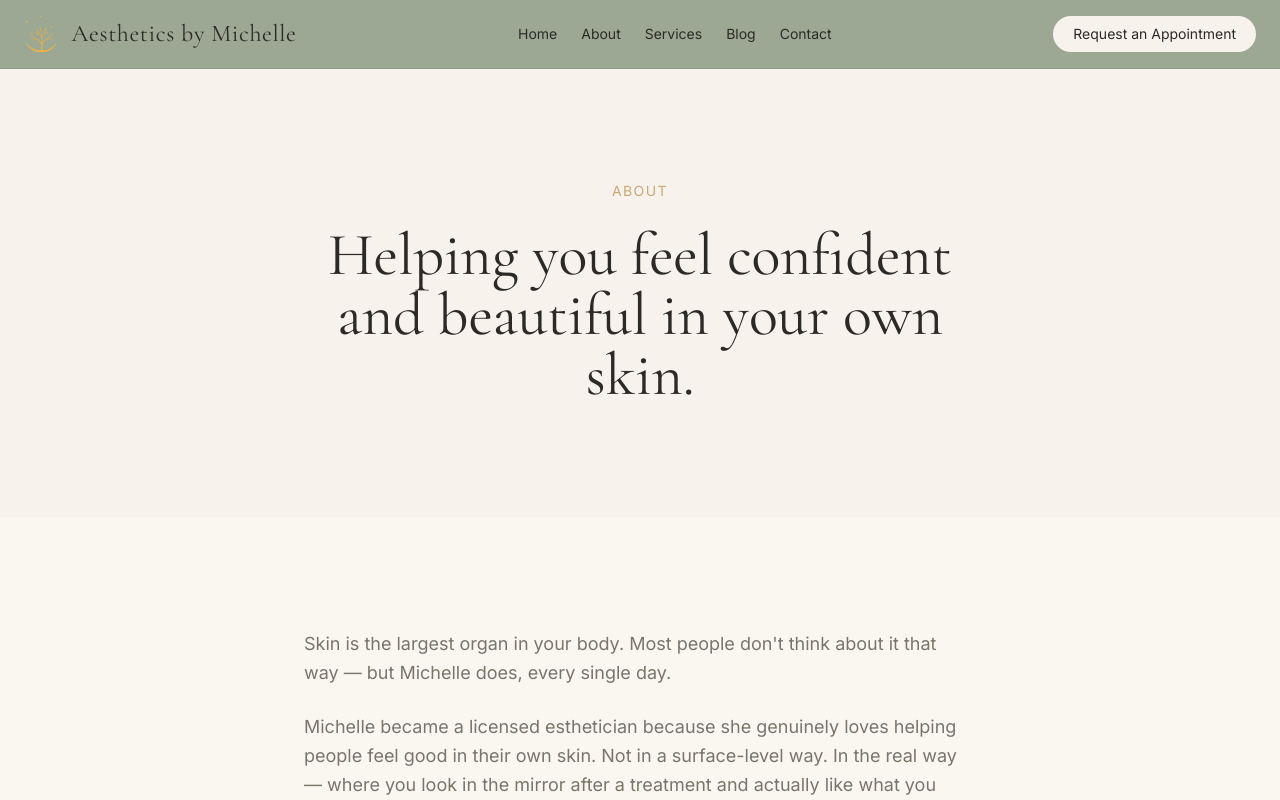
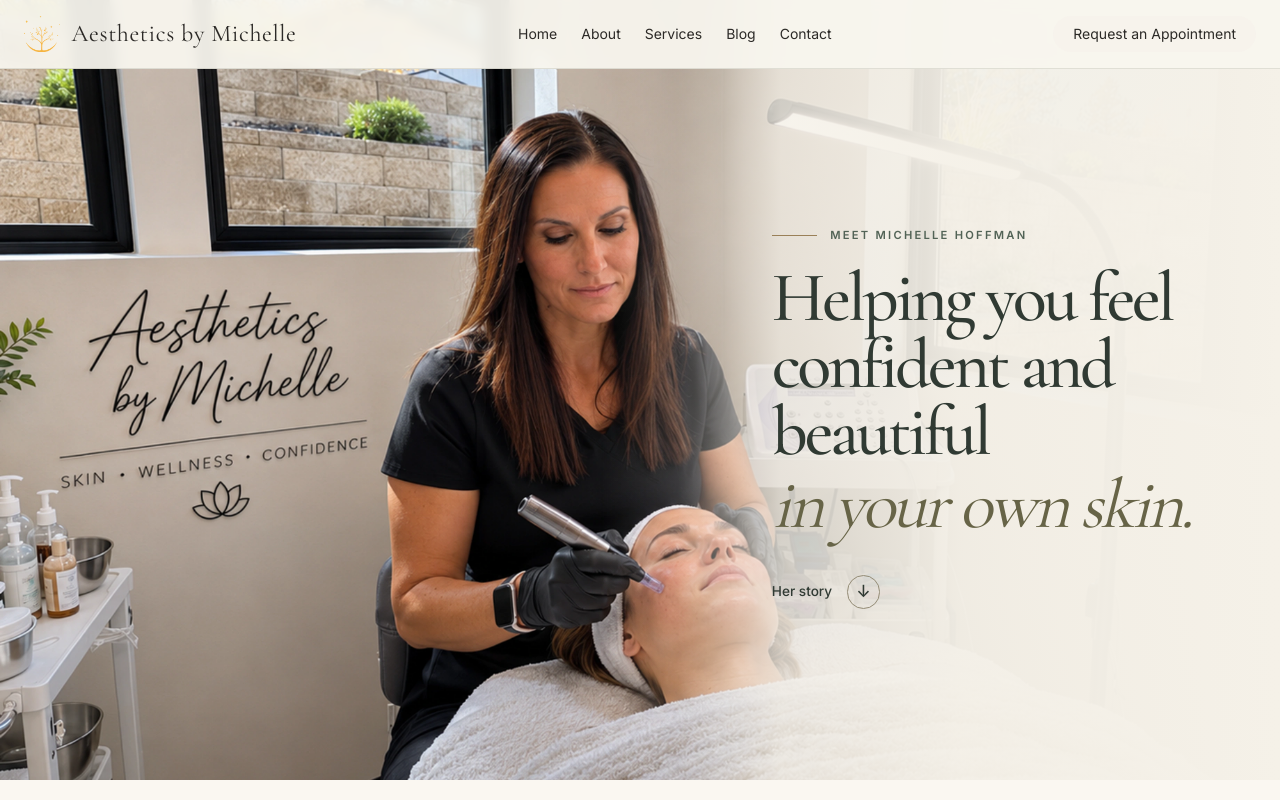
Before and after one commit to Unchainedmindprompts/Aesthetics-by-Michelle, a Next.js app: page /about in a window 1280 px wide. Shown: the top 800 px of the page. Built offline with nearby package versions, Linux system fonts and the light colour scheme.

Commit message:
Publish Michelle’s approved full-screen About hero and enhanced studio photo

```diff
--- /dev/null
+++ b/app/about/about.module.css
@@ -0,0 +1,151 @@
+.hero {
+  --nav-height: 89px;
+  --ivory: #f5f1e8;
+  --ink: #303a33;
+  position: relative;
+  isolation: isolate;
+  display: grid;
+  align-items: center;
+  min-height: 100vh;
+  min-height: 100svh;
+  margin-top: calc(-1 * var(--nav-height));
+  overflow: hidden;
+  background: var(--ivory);
+  color: var(--ink);
+}
+
+.photograph {
+  position: absolute;
+  z-index: -2;
+  inset: 0;
+}
+
+.photograph img {
+  object-fit: cover;
+  object-position: left 48%;
+}
+
+.hero::before {
+  position: absolute;
+  z-index: -1;
+  inset: 0;
+  content: "";
+  background: linear-gradient(90deg, transparent 47%, rgb(245 241 232 / .16) 53%,
+    rgb(245 241 232 / .80) 61%, rgb(245 241 232 / .96) 75%, var(--ivory) 100%);
+}
+
+.content {
+  box-sizing: border-box;
+  width: 42%;
+  margin-left: auto;
+  padding: calc(var(--nav-height) + 2rem) clamp(1.25rem, 4vw, 6rem) 2.5rem clamp(.75rem, 2.3vw, 3rem);
+}
+
+.byline {
+  display: flex;
+  align-items: center;
+  gap: .85rem;
+  margin-bottom: clamp(1rem, 2.6vh, 2rem);
+  color: #526356;
+  font: 600 .7rem/1.5 var(--font-inter), sans-serif;
+  letter-spacing: .2em;
+  text-transform: uppercase;
+}
+
+.byline::before {
+  content: "";
+  width: 2.8rem;
+  height: 1px;
+  background: #9a8058;
+}
+
+.title {
+  font: 500 clamp(3rem, min(5.5vw, 10.5vh), 7.2rem)/.95 var(--font-cormorant), Georgia, serif;
+  letter-spacing: -.047em;
+}
+
+.title span, .title em { display: block; }
+
+.title em {
+  margin-top: .1em;
+  color: #676447;
+  font-weight: 400;
+}
+
+.storyLink {
+  display: inline-flex;
+  align-items: center;
+  gap: .9rem;
+  min-height: 44px;
+  margin-top: clamp(1.2rem, 3.8vh, 3rem);
+  color: var(--ink);
+  font: 500 .85rem/1.3 var(--font-inter), sans-serif;
+}
+
+.storyLink span {
+  display: grid;
+  width: 2.1rem;
+  height: 2.1rem;
+  place-items: center;
+  border: 1px solid #948c76;
+  border-radius: 50%;
+  font-size: 1.05rem;
+}
+
+.storyLink:hover span { background: rgb(133 142 120 / .14); }
+.storyLink:focus-visible { outline: 2px solid #526356; outline-offset: 5px; }
+
+:global(body):has(.hero) > :global(header) {
+  border-color: rgb(88 88 72 / .15);
+  background: rgb(248 246 239 / .94);
+  backdrop-filter: blur(6px);
+}
+
+@media (max-width: 767px) {
+  .hero { --nav-height: 73px; }
+}
+
+@media (orientation: portrait) {
+  .hero {
+    grid-template-rows: auto 1fr;
+    align-items: stretch;
+    padding-top: var(--nav-height);
+  }
+
+  .photograph {
+    position: relative;
+    inset: auto;
+    z-index: 0;
+    height: min(104vw, 52svh);
+  }
+
+  .photograph img { object-position: 5% 50%; }
+  .hero::before { content: none; }
+
+  .photograph::after {
+    content: "";
+    position: absolute;
+    inset: 0;
+    background: linear-gradient(180deg, transparent 85%, var(--ivory));
+  }
+
+  .content {
+    align-self: center;
+    width: 100%;
+    max-width: 45rem;
+    margin-inline: auto;
+    padding: clamp(1rem, 2svh, 2rem) clamp(1.5rem, 6.3vw, 3rem) clamp(1.4rem, 3.5svh, 3rem);
+  }
+
+  .byline { margin-bottom: .75rem; font-size: .65rem; }
+  .byline::before { width: 1.9rem; }
+  .title { font-size: clamp(2.5rem, min(11vw, 7svh), 4.75rem); line-height: .97; }
+  .title .beautiful { display: inline; }
+  .storyLink { margin-top: .85rem; }
+}
+
+@media (max-height: 550px) and (orientation: landscape) {
+  .content { padding-block: calc(var(--nav-height) + 1.25rem) 1rem; }
+  .title { font-size: clamp(2rem, 4.4vw, 3.25rem); }
+  .byline, .storyLink { margin-block: .5rem; }
+}
--- a/app/about/page.tsx
+++ b/app/about/page.tsx
@@ -1,3 +1,5 @@
+import Image from "next/image";
+import styles from "./about.module.css";
 import type { Metadata } from "next";
 import Link from "next/link";
 
@@ -13,18 +15,30 @@ export const metadata: Metadata = {
 export default function AboutPage() {
   return (
     <>
-      <section className="bg-cream py-20 md:py-28">
-        <div className="mx-auto max-w-3xl px-6 text-center md:px-12">
-          <p className="font-sans text-sm uppercase tracking-widest text-gold">
-            About
-          </p>
-          <h1 className="mt-6 font-serif text-4xl leading-tight text-charcoal md:text-6xl">
-            Helping you feel confident and beautiful in your own skin.
+      <section className={styles.hero} aria-labelledby="about-title">
+        <div className={styles.photograph}>
+          <Image
+            src="/images/interior/michelle-at-work-enhanced.webp"
+            alt="Michelle treating a client beside the windows in her studio."
+            fill
+            priority
+            quality={92}
+            sizes="100vw"
+          />
+        </div>
+        <div className={styles.content}>
+          <p className={styles.byline}>Meet Michelle Hoffman</p>
+          <h1 id="about-title" className={styles.title}>
+            Helping you feel <span>confident and <span className={styles.beautiful}>beautiful</span></span>{" "}
+            <em>in your own skin.</em>
           </h1>
+          <a className={styles.storyLink} href="#michelles-story">
+            Her story <span aria-hidden="true">↓</span>
+          </a>
         </div>
       </section>
 
-      <section className="bg-ivory py-20 md:py-28">
+      <section id="michelles-story" className="scroll-mt-24 bg-ivory py-20 md:py-28">
         <div className="mx-auto max-w-3xl px-6 md:px-12">
           <div className="space-y-6 font-sans text-lg leading-relaxed text-warmGray">
             <p>
```
Also changed, not shown: public/images/interior/michelle-at-work-enhanced.webp (added).
